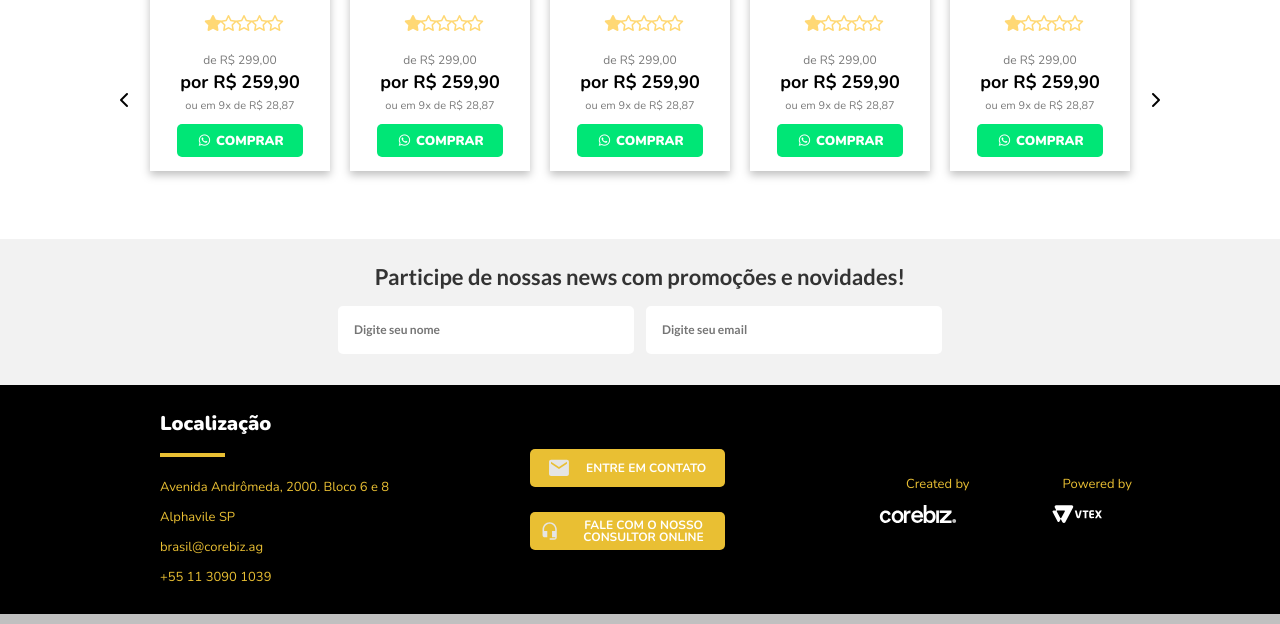
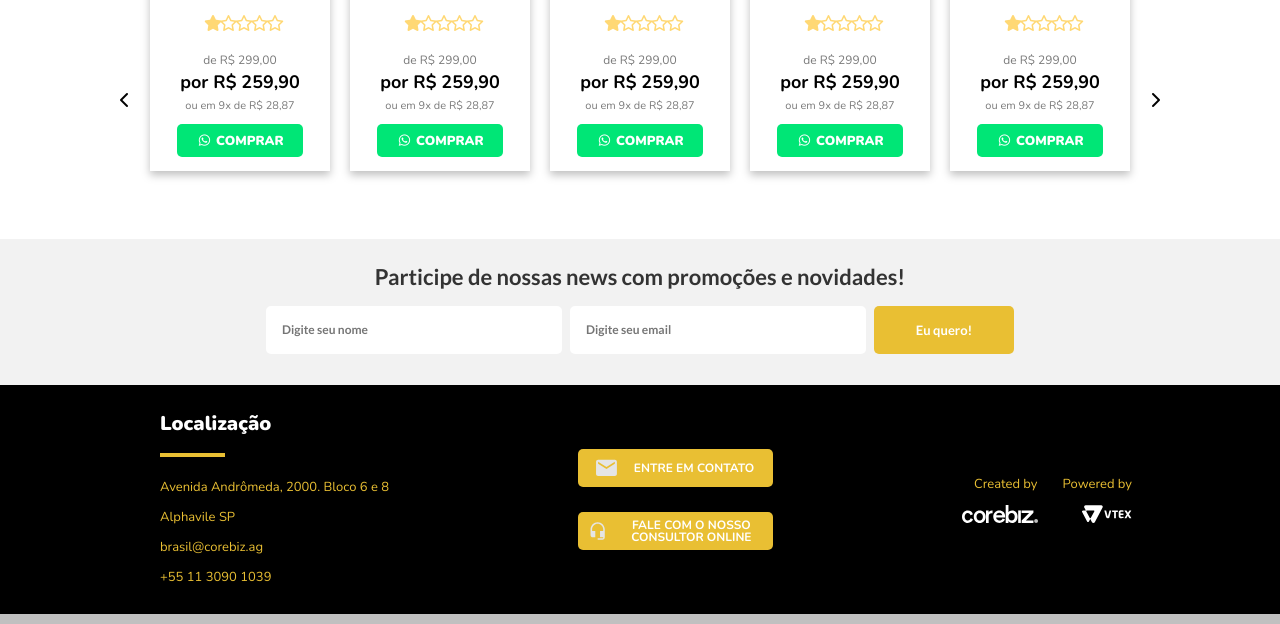
Before and after one commit to hlorenalopes/gobeyond3, a plain HTML site: page index.html in a window 1280 px wide. Shown: the part 632-1256 px from the top of the page. Drawn offline with nearby package versions, Linux system fonts and the light colour scheme.

Commit message:
fix index and style

```diff
--- a/index.html
+++ b/index.html
@@ -191,18 +191,21 @@
         <h2>Participe de nossas news com promoções e novidades!</h2>
       </div>
 
-      <div class="row">
-        <form action="">
+      <form action="">
+        <div class="row">
           <input type="text" placeholder="Digite seu nome">
           <input type="email" placeholder="Digite seu email">
-          <!-- <input type="button" placeholder="Digite seu email"> -->
-        </form>
-      </div>
+          <button>
+            Eu quero!
+          </button>
+          <!-- <input type="button" value="Eu quero!"> -->
+        </div>
+      </form>
     </div>
   </section>
 
   <footer>
-    <div class="container row">
+    <div class=" container row">
 
       <div class="col">
         <h3>Localização</h3>
--- a/style.css
+++ b/style.css
@@ -292,6 +292,19 @@ form {
   padding: 16px 0 36px;
 }
 
+form button {
+  background-color: var(--yellow);
+  width: 140px;
+  height: 48px;
+  border: none;
+  border-radius: 5px;
+  color: #fff;
+  font-family: 'Lato', sans-serif;
+  font-weight: black;
+}
+
+/********************************** FOOTER **********************************/
+
 footer {
   background-color: #000;
 }
@@ -357,10 +370,15 @@ footer img {
 
 .logos-footer {
   margin-right: 25px;
+  align-items: flex-end;
 }
 
 .logos-footer:last-child {
-  margin: 28px;
+  margin-right: 28px;
+}
+
+.logos-footer p {
+  padding-left: 0;
 }
 
 .row-footer2 {
```
